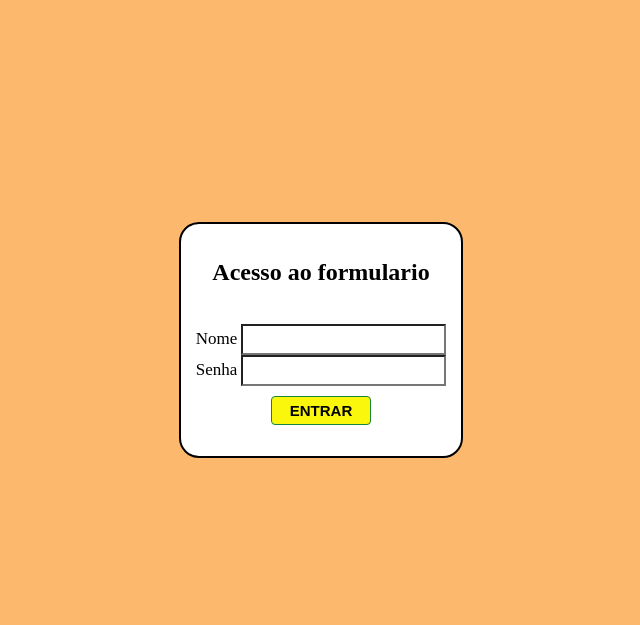
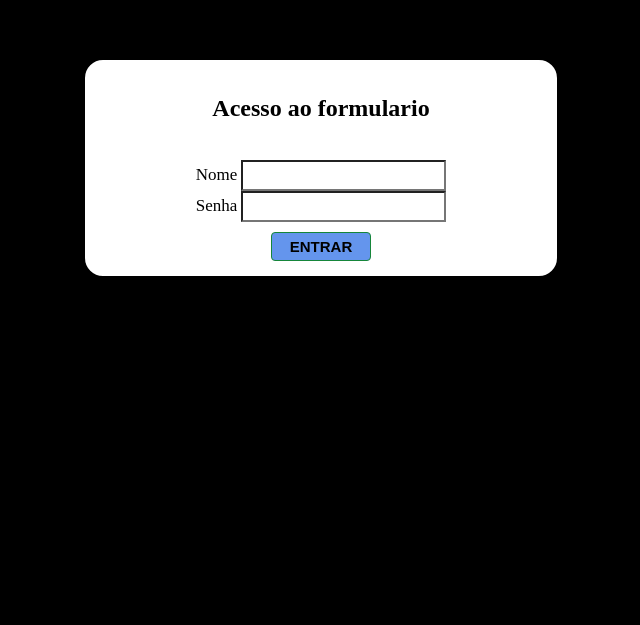
Before and after one commit to beatriz-n/htmlcss, a plain HTML site: page inicio.html in a window 1280 px wide. Shown: the part 170-795 px from the top of the page, without its empty margins (319-959 px from the left). Drawn offline with Linux system fonts and the light colour scheme.

Commit message:
tela login

```diff
--- a/estilo.css
+++ b/estilo.css
@@ -279,11 +279,13 @@ main{
  border: solid 2px;
  padding: 15px;
  border-radius: 8px;
+ opacity: 0.7;
  background-color: white;
  margin-left: 30px;
  margin-right: 30px;
  margin-top: 20px;
 }
+
 body{
  background-color: #e1ede5;
  justify-content:center;
@@ -382,9 +384,8 @@ font-size: 250%;
 .conteudo button{
  margin-top: 10px;
  border:#16863a solid 1px;
- background-color: #faf60c;
+ background-color: #6dbdff;
  font-size: 15;
- border-radius: 4px;
  padding: 5px;
  width: 100px;
  font-style: monospace;
--- a/inicio.html
+++ b/inicio.html
@@ -1,25 +1,33 @@
 <html>
+
 <head>
     <link rel=' stylesheet' href='estilo.css' type='text/css' media='all'>
     <meta name="viewport" content="width=device-width, initial-scale=1.0">
     <title>formulario</title>
+
 </head>
-    <body style="background-color: rgb(252, 185, 110);">
-        <div class="conteudo">
+
+<body style="background-color: rgb(0, 0, 0);">
+    <form action="form.html" style="flex-direction: column;">
+
+
 
             <main>
-    <form action="form.html">
+
                 <center>
                     <b>
-        <h2>Acesso ao formulario</h2> </b></center>
+                        <h2>Acesso ao formulario</h2>
+                    </b>
+                </center>
+                <center>
                 <br>
                 <label for="nome">Nome</label>
                 <input type="text" id="nome"><br>
                 <label for="senha">Senha</label>
-        <input type="password" id="senha">
-        <center>
+                <input type="password" id="senha"><br>
+
                     <b>
-        <button type="submit"><b>ENTRAR</b></button>
+                        <button style="background: cornflowerblue;" type="submit"><b>ENTRAR</b></button>
                     </b>
 
                 </center>
@@ -27,6 +35,7 @@
     </form>
     </main>
 
-</div>
+
 </body>
+
 </html>
```
Also changed, not shown: form.html (+1 -1 lines). Lines whose indentation alone changed are shown as unchanged.
